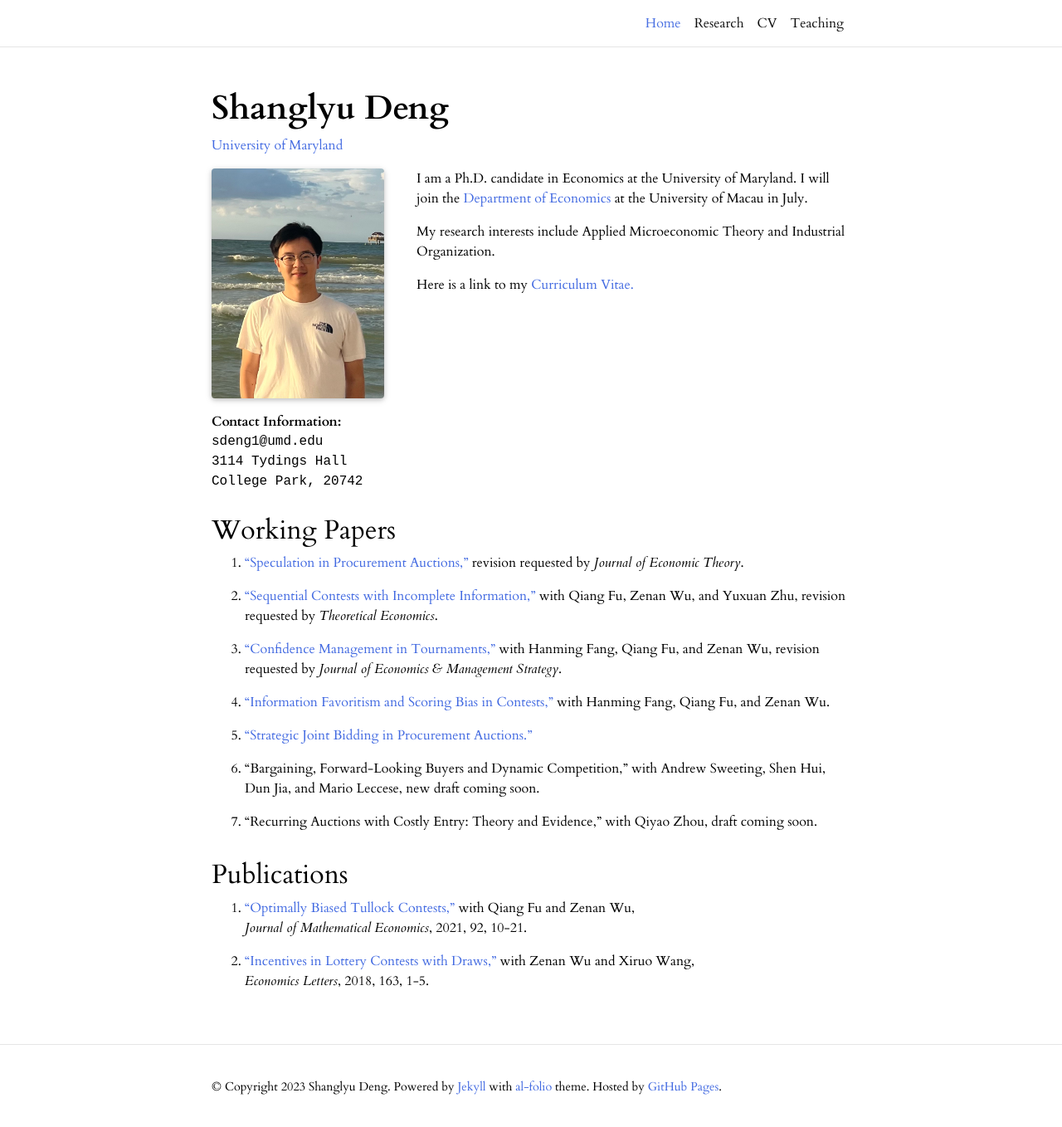
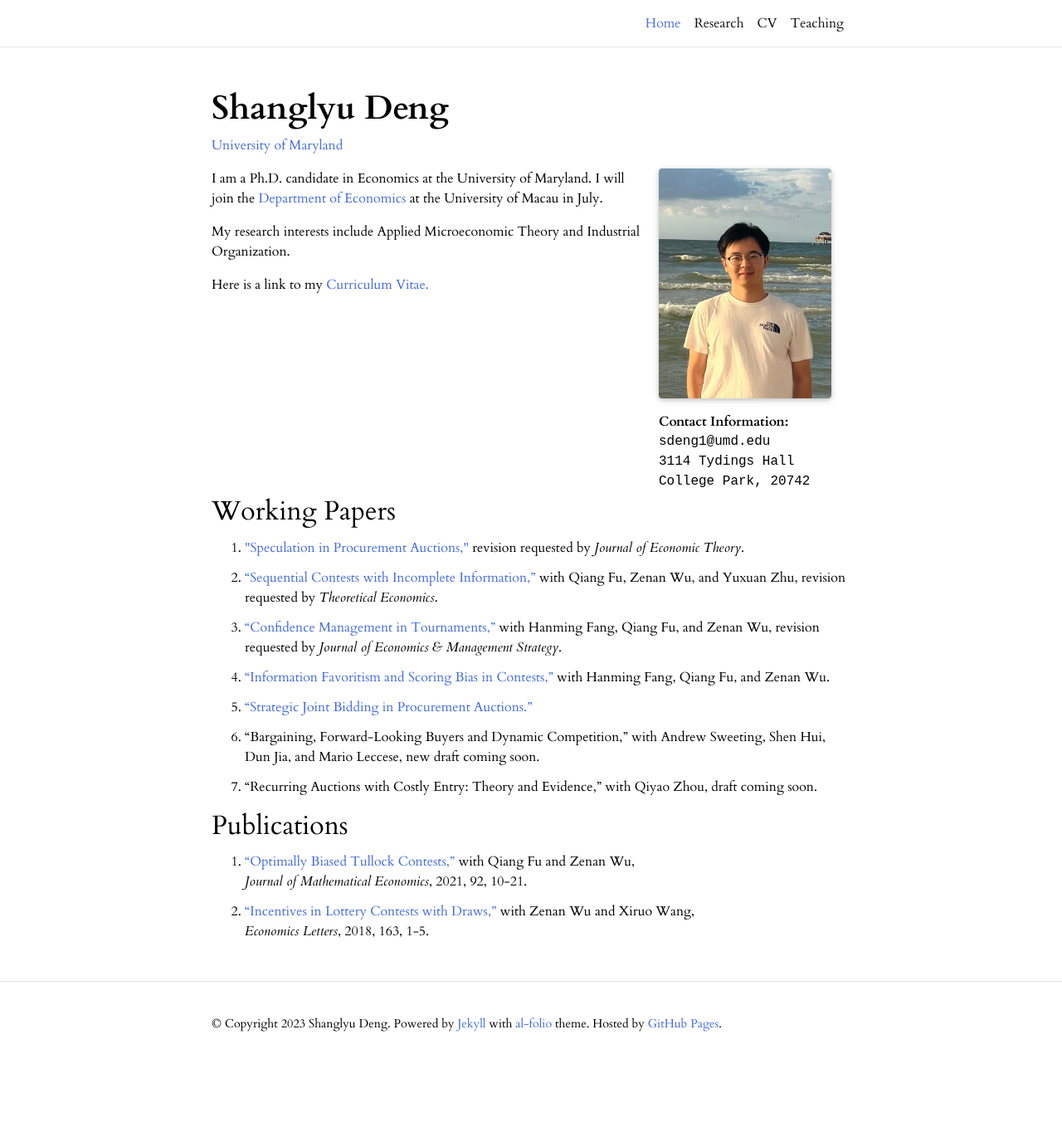
Before and after one commit to shanglyudeng/shanglyudeng.github.io, a Jekyll site: the page built from _pages/about.md, in a window 1280 px wide and 1360 px high. Shown: the whole window at 83% size. Built offline with Jekyll 4.4.1, drawn with Linux system fonts in a browser that asks for light colours; full-size pictures stand in for the smaller copies a plugin makes; comment, search, counter and statistics services are not loaded; a style sheet for code colours, icons or effects is not loaded.

Commit message:
add separate sections for wp

```diff
--- /dev/null
+++ b/_includes/pubs.html
@@ -0,0 +1,20 @@
+
+<div class="wp">
+  <ol>
+    <li>
+      <a href='https://doi.org/10.1016/j.jmateco.2020.10.004'>
+        “Optimally Biased Tullock Contests,”
+      </a>
+      with Qiang Fu and Zenan Wu,<br>
+      <em>Journal of Mathematical Economics</em>, 2021, 92, 10-21.
+    </li>
+
+    <li>
+      <a href='https://doi.org/10.1016/j.econlet.2017.11.028'>
+        “Incentives in Lottery Contests with Draws,”
+      </a>
+      with Zenan Wu and Xiruo Wang,<br>
+      <em>Economics Letters</em>, 2018, 163, 1-5.
+    </li>
+  </ol>
+</div>
--- /dev/null
+++ b/_includes/wp.html
@@ -0,0 +1,54 @@
+
+<div class="wp">
+
+  <ol>
+
+    <li>
+      <a href='https://drive.google.com/file/d/16BiQO4juKlCLuWLD3vbwgocy5gQzvOJm/view'>
+        "Speculation in Procurement Auctions,"
+        <!-- <span style="color:slateblue;">“Incentives in Lottery Contests with Draws,” </span> -->
+      </a>
+      revision requested by <em>Journal of Economic Theory</em>.
+    </li>
+
+    <li>
+      <a href='https://drive.google.com/file/d/154KYxdk2NjfOAXmiBXxS-zHyGEwbccz5/view'>
+        “Sequential Contests with Incomplete Information,”
+      </a>
+      with Qiang Fu, Zenan Wu, and Yuxuan Zhu,
+      revision requested by <em>Theoretical Economics</em>.
+    </li>
+
+    <li>
+      <a href='https://drive.google.com/file/d/15Hqi71bh53qvj-DU0yQUsvlnyAlIw_EX/view'>
+        “Confidence Management in Tournaments,”
+      </a>
+      with Hanming Fang, Qiang Fu, and Zenan Wu,
+      revision requested by <em>Journal of Economics & Management Strategy</em>.
+    </li>
+
+    <li>
+      <a href='https://www.nber.org/papers/w31036'>
+        “Information Favoritism and Scoring Bias in Contests,”
+      </a>
+      with Hanming Fang, Qiang Fu, and Zenan Wu.
+    </li>
+
+    <li>
+      <a href='https://drive.google.com/file/d/151cXxp5QxovsTJVYd11u93DEOypbD-Sx/view'>
+        “Strategic Joint Bidding in Procurement Auctions.”
+      </a>
+    </li>
+
+    <li>
+      “Bargaining, Forward-Looking Buyers and Dynamic Competition,”
+      with Andrew Sweeting, Shen Hui, Dun Jia, and Mario Leccese, new draft coming soon.
+    </li>
+
+    <li>
+      “Recurring Auctions with Costly Entry: Theory and Evidence,”
+      with Qiyao Zhou, draft coming soon.
+    </li>
+
+  </ol>
+</div>
--- a/_layouts/about.html
+++ b/_layouts/about.html
@@ -47,6 +47,15 @@
     {{ content }}
   </div>
 
+  <!-- Working Papers -->
+  <h2><a id="research" style="color: inherit;">Working Papers</a></h2>
+  {%- include wp.html %}
+
+  <!-- Publications -->
+  <h2><a style="color: inherit;">Publications</a></h2>
+  {%- include pubs.html %}
+
+
   <!-- News -->
   {% if page.news -%}
   <h2><a href="{{ '/news/' | relative_url }}" style="color: inherit;">news</a></h2>
--- a/_pages/about.md
+++ b/_pages/about.md
@@ -5,7 +5,7 @@
 subtitle: <a href='https://econ.umd.edu'>University of Maryland</a>
 
 profile:
-  align: left
+  align: right
   image: Profile_Img_old.jpg
   image_circular: false # crops the image to make it circular
   address: >
@@ -32,79 +32,3 @@
 <a href='assets/pdf/CV_DENG_SHANGLYU.pdf'>
         Curriculum Vitae.
 </a>
-
-
-&nbsp;\
-&nbsp;\
-&nbsp;\
-&nbsp;\
-&nbsp;\
-&nbsp;\
-&nbsp;\
-&nbsp;\
-&nbsp;
-
-
-
-<p style="font-family:Papyrus; font-size:0.5pt;"> &nbsp;</p>
-
-<h2> <a id="research">Working Papers</a> </h2>
-
-1.
-<a href='https://drive.google.com/file/d/16BiQO4juKlCLuWLD3vbwgocy5gQzvOJm/view'>
-    "Speculation in Procurement Auctions,"
-    <!-- <span style="color:slateblue;">“Incentives in Lottery Contests with Draws,” </span> -->
-</a>
-revision requested by <em>Journal of Economic Theory</em>.
-
-2.
-<a href='https://drive.google.com/file/d/154KYxdk2NjfOAXmiBXxS-zHyGEwbccz5/view'>
-    “Sequential Contests with Incomplete Information,”
-</a>
-with Qiang Fu, Zenan Wu, and Yuxuan Zhu,
-revision requested by <em>Theoretical Economics</em>.
-
-3.
-<a href='https://drive.google.com/file/d/15Hqi71bh53qvj-DU0yQUsvlnyAlIw_EX/view'>
-    “Confidence Management in Tournaments,”
-</a>
- with Hanming Fang, Qiang Fu, and Zenan Wu,
-revision requested by <em>Journal of Economics & Management Strategy</em>.
-
-4.
-<a href='https://www.nber.org/papers/w31036'>
-    “Information Favoritism and Scoring Bias in Contests,”
-</a>
- with Hanming Fang, Qiang Fu, and Zenan Wu.
-
-5.
-<a href='https://drive.google.com/file/d/151cXxp5QxovsTJVYd11u93DEOypbD-Sx/view'>
-    “Strategic Joint Bidding in Procurement Auctions.”
-</a>
-
-6.
-    “Bargaining, Forward-Looking Buyers and Dynamic Competition,”
-with Andrew Sweeting, Shen Hui, Dun Jia, and Mario Leccese, new draft coming soon.
-
-7.
-    “Recurring Auctions with Costly Entry: Theory and Evidence,”
-with Qiyao Zhou, draft coming soon.
-
-
-<p style="font-family:Papyrus; font-size:0.5pt;"> &nbsp;</p>
-
-<h2> Publications </h2>
-
-1.
-<a href='https://doi.org/10.1016/j.jmateco.2020.10.004'>
-    “Optimally Biased Tullock Contests,”
-</a>
-with Qiang Fu and Zenan Wu,\
-<em>Journal of Mathematical Economics</em>, 2021, 92, 10-21.
-
-2.
-<a href='https://doi.org/10.1016/j.econlet.2017.11.028'>
-    “Incentives in Lottery Contests with Draws,”
-</a>
-with Zenan Wu and Xiruo Wang,\
-<em>Economics Letters</em>, 2018, 163, 1-5.
--- a/_sass/_layout.scss
+++ b/_sass/_layout.scss
@@ -33,6 +33,15 @@
   }
 }
 
+/******************************************************************************
+ * Working Papers
+ ******************************************************************************/
+.wp{
+  li{
+      margin-top: 12px;
+  }
+}
+
 // TODO: redefine content layout.
 
 
```
Also changed, not shown: _news/_announcement_1.md (renamed from _news/announcement_1.md), _news/_announcement_2.md (renamed from _news/announcement_2.md), _news/_announcement_3.md (renamed from _news/announcement_3.md). Lines whose indentation alone changed are shown as unchanged.
